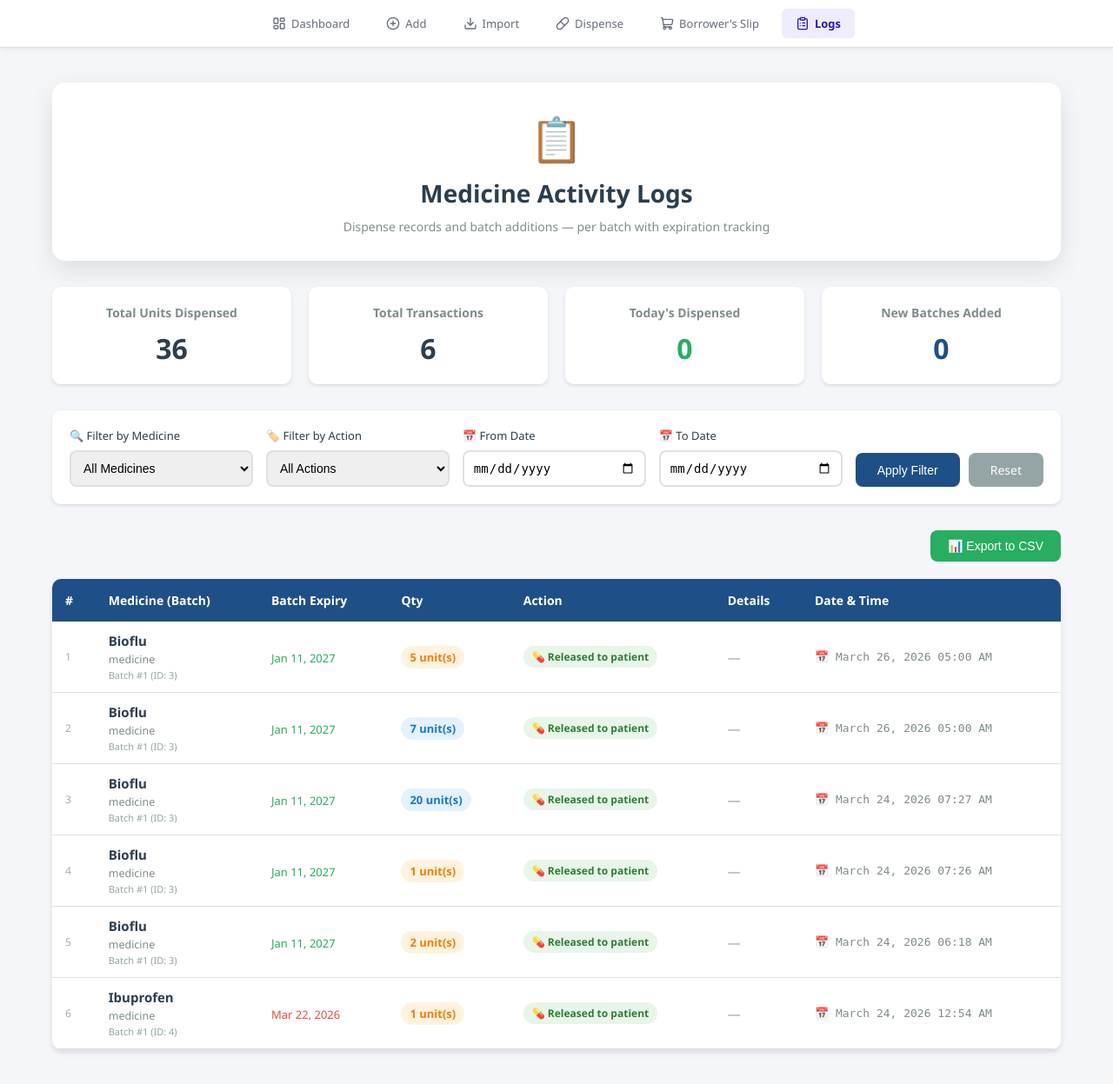
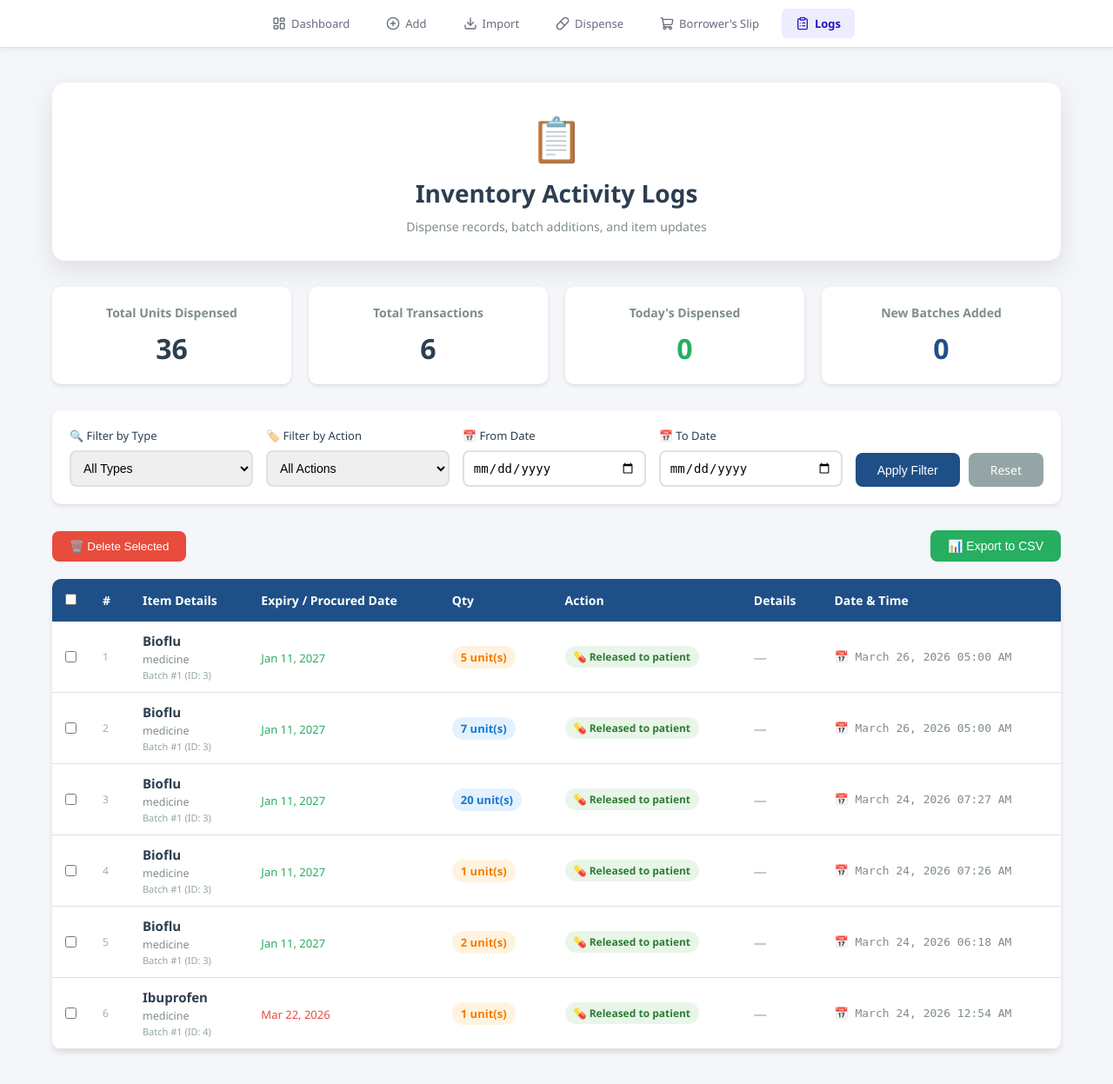
Before and after one commit to JonardPasilan/Medicine_Inventory, a PHP site: page /logs.php in a window 1280 px wide. Shown: the part 51-1298 px from the top of the page at 87% size. Run offline with PHP 8.4, Linux system fonts and the light colour scheme; data comes from the database, SQL or seed files in the repository.

Commit message:
Fixing logs

```diff
--- a/logs.php
+++ b/logs.php
@@ -1,5 +1,17 @@
 <?php
 require_once __DIR__ . '/db.php';
+
+// Handle Delete Logs (MUST BE BEFORE header.php)
+if ($_SERVER['REQUEST_METHOD'] === 'POST' && isset($_POST['delete_logs'])) {
+    if (!empty($_POST['log_ids']) && is_array($_POST['log_ids'])) {
+        $ids = array_map('intval', $_POST['log_ids']);
+        $ids_str = implode(',', $ids);
+        $conn->query("DELETE FROM logs WHERE id IN ($ids_str)");
+        header("Location: logs.php?deleted=" . count($ids));
+        exit();
+    }
+}
+
 require_once __DIR__ . '/header.php';
 ?>
 <!DOCTYPE html>
@@ -147,11 +159,17 @@ require_once __DIR__ . '/header.php';
 
 
 <div class="container">
+    <?php if (isset($_GET['deleted'])): ?>
+        <div style="background: #e8f5e9; color: #2e7d32; padding: 15px; border-radius: 8px; margin-bottom: 20px; text-align: center; font-weight: 500;">
+            ✅ Successfully deleted <?php echo intval($_GET['deleted']); ?> log record(s).
+        </div>
+    <?php endif; ?>
+
     <div class="header-card">
         <div class="header-content">
             <div class="icon">📋</div>
-            <h2>Medicine Activity Logs</h2>
-            <p>Dispense records and batch additions — per batch with expiration tracking</p>
+            <h2>Inventory Activity Logs</h2>
+            <p>Dispense records, batch additions, and item updates</p>
         </div>
     </div>
 
@@ -161,13 +179,6 @@ require_once __DIR__ . '/header.php';
     $today_dispensed    = $conn->query("SELECT SUM(quantity) AS t FROM logs WHERE action = 'Released to patient' AND DATE(date) = CURDATE()")->fetch_assoc()['t'];
     $batches_added      = $conn->query("SELECT COUNT(*) AS t FROM logs WHERE action = 'New Batch Added'")->fetch_assoc()['t'];
 
-    // Distinct medicines for filter (using LEFT JOIN to include logs of deleted batches)
-    $meds_list = $conn->query("
-        SELECT DISTINCT m.id, m.name
-        FROM logs l
-        LEFT JOIN medicines m ON l.medicine_id = m.id
-        WHERE m.id IS NOT NULL
-        ORDER BY m.name ASC");
     ?>
 
     <div class="stats">
@@ -192,17 +203,13 @@ require_once __DIR__ . '/header.php';
     <div class="filter-section">
         <form method="GET" class="filter-form">
             <div class="filter-group">
-                <label>🔍 Filter by Medicine</label>
-                <select name="medicine_id">
-                    <option value="">All Medicines</option>
-                    <?php
-                    if ($meds_list && $meds_list->num_rows > 0) {
-                        while ($m = $meds_list->fetch_assoc()) {
-                            $sel = (isset($_GET['medicine_id']) && $_GET['medicine_id'] == $m['id']) ? 'selected' : '';
-                            echo "<option value='{$m['id']}' $sel>" . htmlspecialchars($m['name']) . "</option>";
-                        }
-                    }
-                    ?>
+                <label>🔍 Filter by Type</label>
+                <select name="item_type">
+                    <option value="">All Types</option>
+                    <option value="medicine" <?php echo (isset($_GET['item_type']) && $_GET['item_type'] === 'medicine') ? 'selected' : ''; ?>>Medicines</option>
+                    <option value="consumable" <?php echo (isset($_GET['item_type']) && $_GET['item_type'] === 'consumable') ? 'selected' : ''; ?>>Consumables Supplies</option>
+                    <option value="dental" <?php echo (isset($_GET['item_type']) && $_GET['item_type'] === 'dental') ? 'selected' : ''; ?>>Dental Device & Equipment</option>
+                    <option value="medical" <?php echo (isset($_GET['item_type']) && $_GET['item_type'] === 'medical') ? 'selected' : ''; ?>>Medical Device & Equipment</option>
                 </select>
             </div>
             <div class="filter-group">
@@ -211,7 +218,7 @@ require_once __DIR__ . '/header.php';
                     <option value="">All Actions</option>
                     <?php
                     $cur_action = isset($_GET['action']) ? $_GET['action'] : '';
-                    $actions = ['Released to patient', 'New Batch Added'];
+                    $actions = ['Released to patient', 'New Batch Added', 'Item Updated'];
                     foreach ($actions as $a) {
                         $sel = ($cur_action === $a) ? 'selected' : '';
                         echo "<option value='" . htmlspecialchars($a, ENT_QUOTES) . "' $sel>" . htmlspecialchars($a) . "</option>";
@@ -237,17 +244,20 @@ require_once __DIR__ . '/header.php';
         </form>
     </div>
 
-    <div class="export-section">
-        <button onclick="exportToCSV()" class="btn-export">📊 Export to CSV</button>
+    <form method="POST" id="logsForm">
+        <div class="export-section" style="display: flex; justify-content: space-between; align-items: center; margin-bottom: 20px;">
+            <button type="submit" name="delete_logs" class="btn-delete" onclick="return confirm('Are you sure you want to delete selected logs?');" style="background:#e74c3c; color:white; border:none; padding:10px 20px; border-radius:8px; cursor:pointer; font-weight:500;">🗑️ Delete Selected</button>
+            <button type="button" onclick="exportToCSV()" class="btn-export">📊 Export to CSV</button>
         </div>
 
         <div class="table-container">
             <table id="logTable">
                 <thead>
                     <tr>
+                        <th style="width: 40px;"><input type="checkbox" id="selectAll" onclick="toggleAll(this)"></th>
                         <th>#</th>
-                    <th>Medicine (Batch)</th>
-                    <th>Batch Expiry</th>
+                    <th>Item Details</th>
+                    <th>Expiry / Procured Date</th>
                     <th>Qty</th>
                     <th>Action</th>
                     <th>Details</th>
@@ -269,14 +279,16 @@ require_once __DIR__ . '/header.php';
                     m.name,
                     m.label,
                     m.batch_number,
-                    m.expiration_date
+                    m.expiration_date,
+                    m.type,
+                    m.date_acquired
                 FROM logs l
                 LEFT JOIN medicines m ON l.medicine_id = m.id
                 WHERE 1=1";
 
-            if (!empty($_GET['medicine_id'])) {
-                $fid = intval($_GET['medicine_id']);
-                $query .= " AND l.medicine_id = $fid";
+            if (!empty($_GET['item_type'])) {
+                $ftype = mysqli_real_escape_string($conn, $_GET['item_type']);
+                $query .= " AND m.type = '$ftype'";
             }
             if (!empty($_GET['action'])) {
                 $faction = mysqli_real_escape_string($conn, $_GET['action']);
@@ -312,15 +324,26 @@ require_once __DIR__ . '/header.php';
                                         <div class='batch-info'>Batch (ID: {$row['medicine_id']})</div>";
                     }
 
-                    // Expiry date for the batch
+                    // Expiry date or Date Acquired for the batch/item
                     $bexp = $row['expiration_date'];
-                    if ($bexp) {
+                    $acq = $row['date_acquired'];
+                    $type = $row['type'];
+
+                    if ($type == 'dental' || $type == 'medical') {
+                        if (!empty($acq) && $acq != '0000-00-00') {
+                            $bexp_disp = "<span style='color:#1f4f87; font-size:13px;'>" . date('M d, Y', strtotime($acq)) . "</span>";
+                        } else {
+                            $bexp_disp = "<span style='color:#95a5a6;'>N/A</span>";
+                        }
+                    } else {
+                        if ($bexp && $bexp != '0000-00-00') {
                             $today_s = date('Y-m-d');
                             $bexp_clr = (strtotime($bexp) < strtotime($today_s)) ? '#e74c3c' : '#27ae60';
                             $bexp_disp = "<span style='color:{$bexp_clr}; font-size:13px;'>"
                                        . date('M d, Y', strtotime($bexp)) . "</span>";
                         } else {
                             $bexp_disp = "<span style='color:#95a5a6;'>N/A</span>";
+                        }
                     }
 
                     // Action badge
@@ -331,6 +354,9 @@ require_once __DIR__ . '/header.php';
                     } elseif ($row['action'] === 'New Batch Added') {
                         $badge_class = 'badge-new-batch';
                         $badge_icon  = '📦';
+                    } elseif ($row['action'] === 'Item Updated') {
+                        $badge_class = 'badge-other';
+                        $badge_icon  = '🔄';
                     } else {
                         $badge_class = 'badge-other';
                         $badge_icon  = '📝';
@@ -353,6 +379,7 @@ require_once __DIR__ . '/header.php';
                     }
 
                     echo "<tr>
+                        <td><input type='checkbox' name='log_ids[]' value='{$row['id']}' class='log-checkbox'></td>
                         <td style='color:#aaa; font-size:12px;'>{$row_num}</td>
                         <td>{$med_display}</td>
                         <td>{$bexp_disp}</td>
@@ -363,7 +390,7 @@ require_once __DIR__ . '/header.php';
                     </tr>";
                 }
             } else {
-                echo "<tr><td colspan='7' class='no-data'>
+                echo "<tr><td colspan='8' class='no-data'>
                          <div class='icon'>📭</div>
                          <div>No log records found</div>
                          <small style='margin-top:10px; display:block;'>Try adjusting your filters</small>
@@ -373,9 +400,17 @@ require_once __DIR__ . '/header.php';
             </tbody>
         </table>
     </div>
+    </form>
 </div>
 
 <script>
+    function toggleAll(source) {
+        let checkboxes = document.querySelectorAll('.log-checkbox');
+        for(let i = 0; i < checkboxes.length; i++) {
+            checkboxes[i].checked = source.checked;
+        }
+    }
+
     function exportToCSV() {
         const table = document.getElementById('logTable');
         const csv   = [];
--- a/update.php
+++ b/update.php
@@ -42,6 +42,9 @@ if(isset($_POST['update'])){
             remarks='$rem'
             WHERE id=$id
         ");
+
+        // Log the update action
+        $conn->query("INSERT INTO logs (medicine_id, quantity, action) VALUES ($id, $q, 'Item Updated')");
     }
 
     header("Location: index.php");
```
Lines whose indentation alone changed are shown as unchanged.
